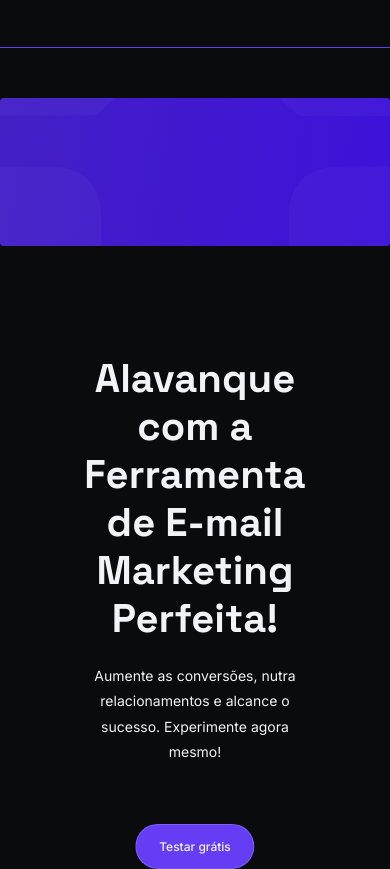
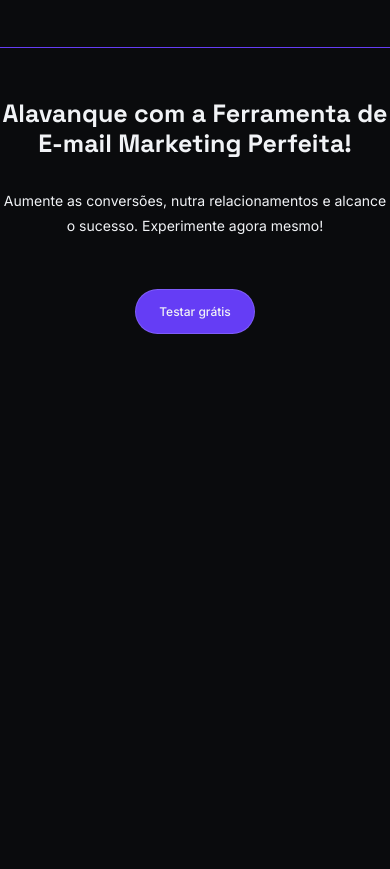
Before and after one commit to menesesdev/CloudBoost, a plain HTML site: page index.html in a window 390 px wide. Shown: the part 2161-3030 px from the top of the page. After the commit the page ends 2585 px from the top, so only its background shows below. Drawn offline with Linux system fonts and the light colour scheme.

Commit message:
Tornando a section marketing responsiva

```diff
--- a/scss/_section-marketing.scss
+++ b/scss/_section-marketing.scss
@@ -24,5 +24,26 @@
         margin-top: 40px;
       }
     }
+    @include responsivo('mobile'){
+      .image-background {
+        display: none;
+      }
+      .marketing-content {
+        top: 0;
+        left: 0;
+        transform: translate(0, 0);
+        width: 100%;
+        gap: 10px;
+        h3{
+          font-size: 2.5rem;
+        }
+        p{
+          margin-top: 20px;
+        }
+      }
+      .btn-primary{
+        margin-bottom: 90px;
+      }
+    }
   }
 }
```
Also changed, not shown: css/main.min.css, 1 other file.
